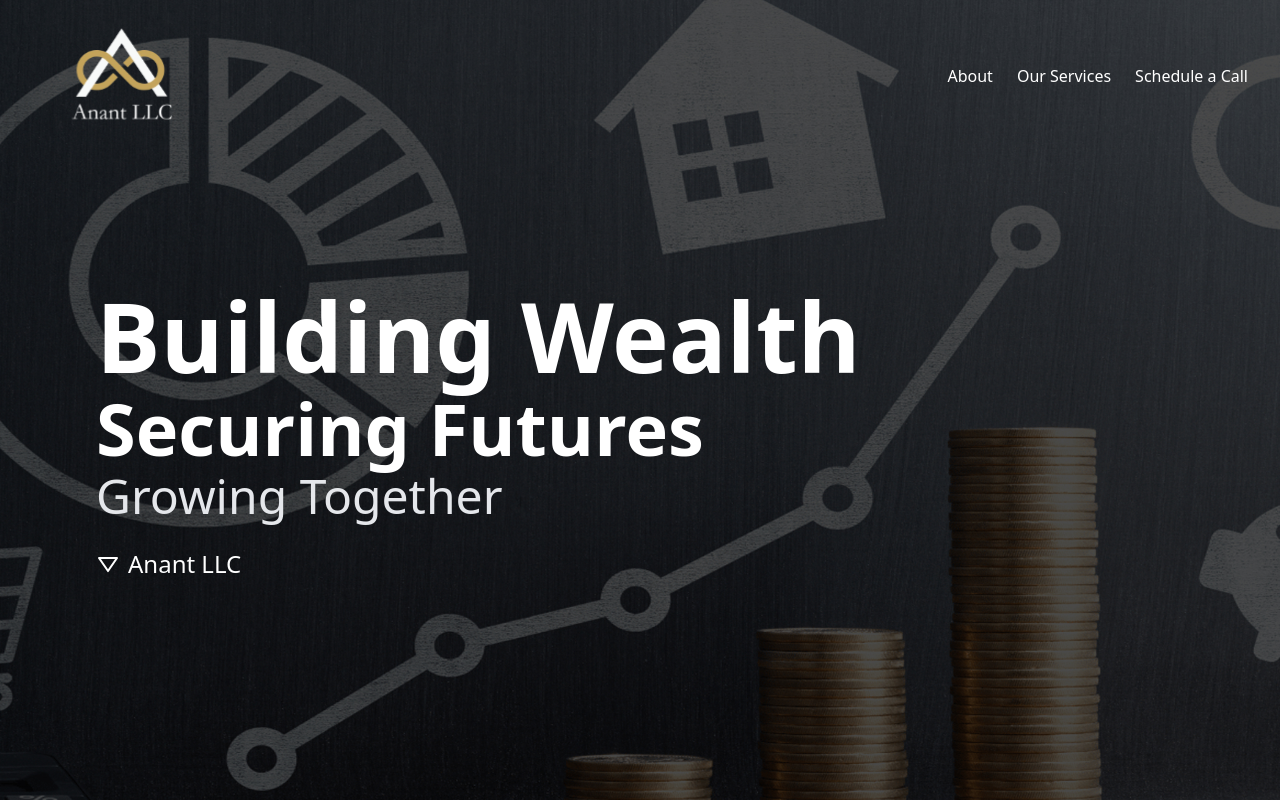
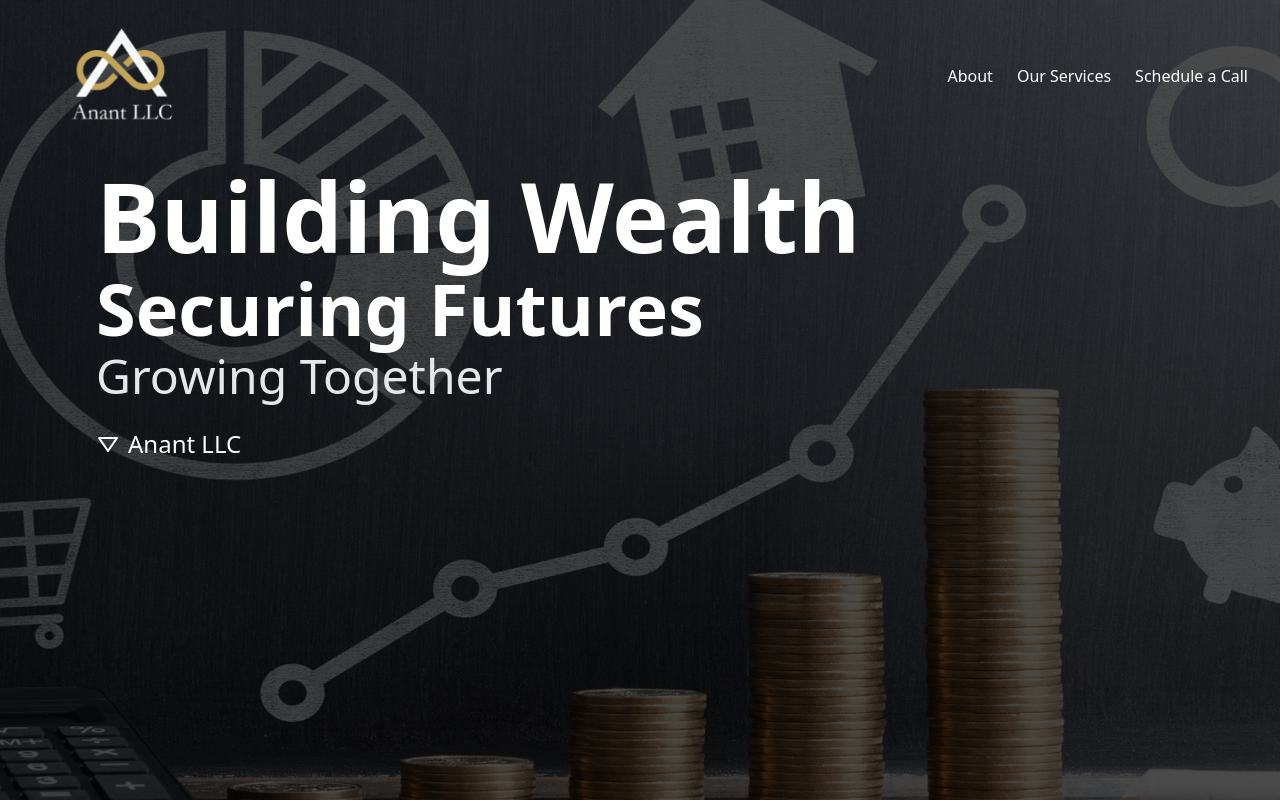
Before and after one commit to tomisin05/anant-test-deploy2, a Next.js app: page / in a window 1280 px wide. Shown: the top 800 px of the page. Built offline with nearby package versions, Linux system fonts and the light colour scheme.

Commit message:
Update Hero.tsx

```diff
--- a/app/ui/home/Hero.tsx
+++ b/app/ui/home/Hero.tsx
@@ -17,7 +17,7 @@ export default function Hero() {
           quality={100}
         />
       </div>
-      <div className="relative z-10 flex flex-col min-h-screen py-36 px-6 lg: px-24">
+      <div className="relative z-10 flex flex-col min-h-screen py-6 px-6 lg: px-24">
         <div className="w-full py-36">
           <h1 className="text-6xl lg:text-8xl font-bold text-white mb-2">
             Building Wealth
```
